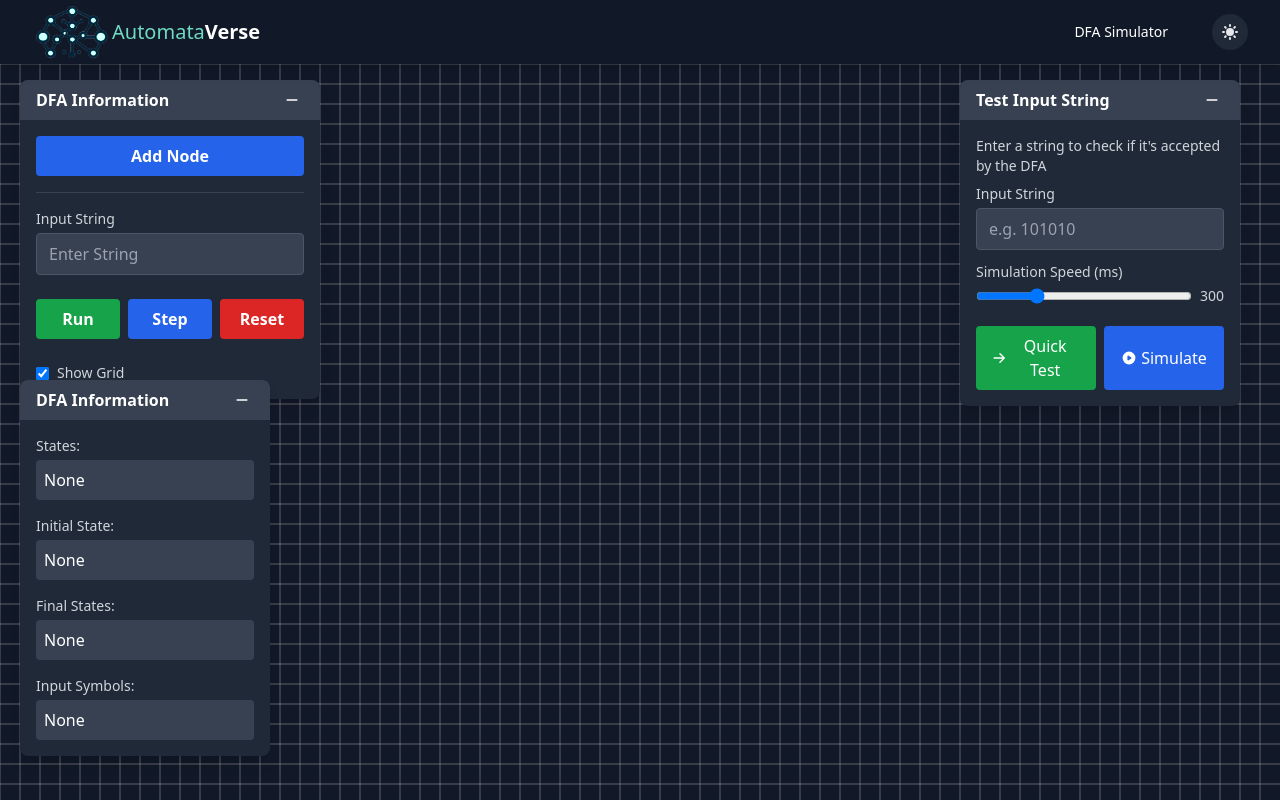
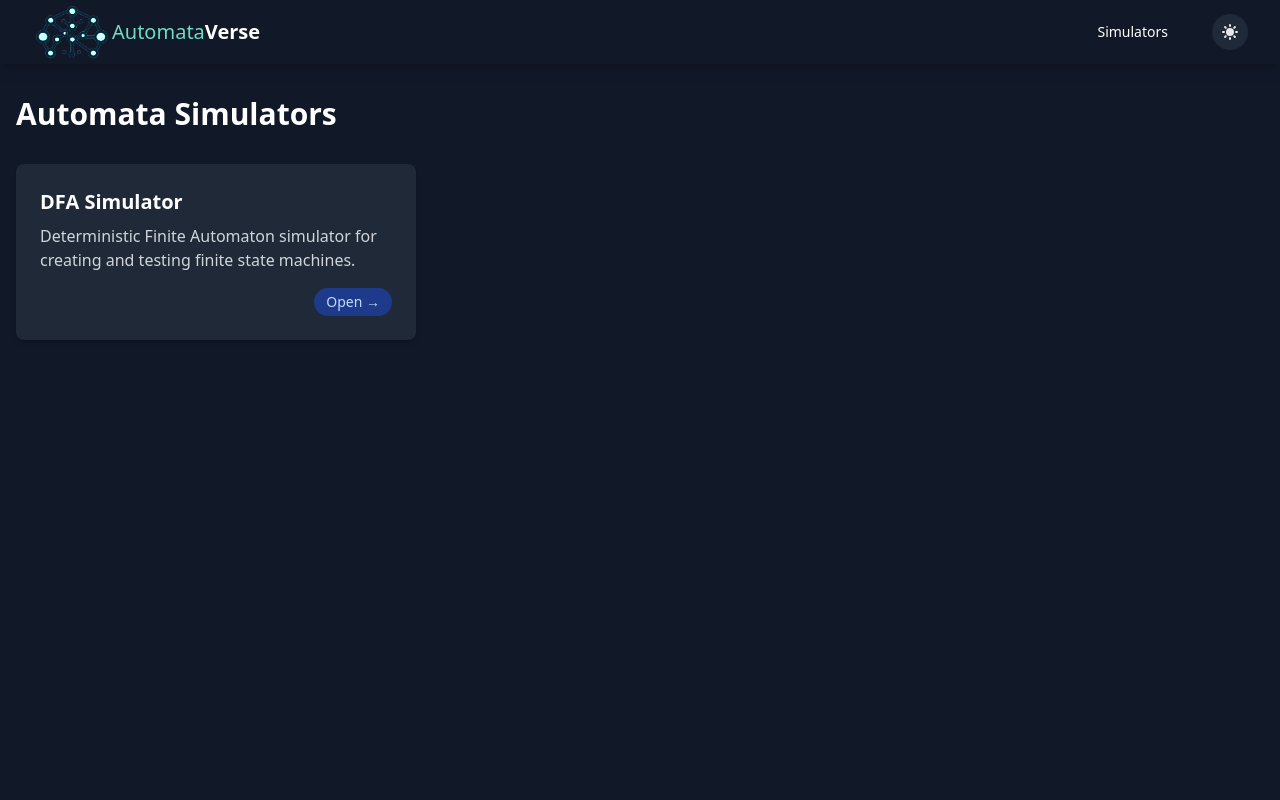
Before and after one commit to robinsingh-ai/AutomataVerse, a Next.js app: page /simulator in a window 1280 px wide. Built offline with nearby package versions, Linux system fonts and the light colour scheme.

Commit message:
added custom routes for sims

```diff
--- a/src/app/components/Navbar.tsx
+++ b/src/app/components/Navbar.tsx
@@ -39,7 +39,7 @@ const Navbar: React.FC<NavbarProps> = ({ onThemeChange, currentTheme }) => {
 
           <div className="hidden sm:ml-6 sm:flex sm:items-center sm:space-x-8">
             <Link href="/simulator" className="px-3 py-2 rounded-md text-sm font-medium hover:text-blue-600 transition-colors">
-              DFA Simulator
+              Simulators
             </Link>
             <button
               onClick={() => onThemeChange(currentTheme === 'dark' ? 'light' : 'dark')}
@@ -93,7 +93,7 @@ const Navbar: React.FC<NavbarProps> = ({ onThemeChange, currentTheme }) => {
             }`}
             onClick={() => setMenuOpen(false)}
           >
-            DFA Simulator
+            Simulators
           </Link>
           <button
             onClick={() => {
--- /dev/null
+++ b/src/app/simulator/dfa/layout.tsx
@@ -0,0 +1,15 @@
+'use client';
+
+import React from 'react';
+
+export default function DFALayout({
+  children,
+}: {
+  children: React.ReactNode;
+}) {
+  return (
+    <div className="w-full h-full">
+      {children}
+    </div>
+  );
+}
--- /dev/null
+++ b/src/app/simulator/dfa/page.tsx
@@ -0,0 +1,14 @@
+'use client';
+
+import React, { useState } from 'react';
+import AutomataSimulator from '../../../simulators/dfa/AutomataSimulator';
+
+export default function DFASimulatorPage() {
+  const [simulatorType] = useState<'Automata'>('Automata');
+
+  return (
+    <>
+      {simulatorType === 'Automata' && <AutomataSimulator />}
+    </>
+  );
+}
--- /dev/null
+++ b/src/app/simulator/layout.tsx
@@ -0,0 +1,22 @@
+'use client';
+
+import React from 'react';
+import { useTheme } from '../context/ThemeContext';
+import Navbar from '../components/Navbar';
+
+export default function SimulatorLayout({
+  children,
+}: {
+  children: React.ReactNode;
+}) {
+  const { theme, setTheme } = useTheme();
+
+  return (
+    <main className={`h-screen w-screen flex flex-col ${theme === 'dark' ? 'bg-gray-900 text-white' : 'bg-gray-50 text-gray-900'}`}>
+      <Navbar onThemeChange={setTheme} currentTheme={theme} />
+      <div className="pt-16 flex-grow">
+        {children}
+      </div>
+    </main>
+  );
+}
--- a/src/app/simulator/page.tsx
+++ b/src/app/simulator/page.tsx
@@ -1,21 +1,47 @@
 'use client';
 
-import React, { useState } from 'react';
-import AutomataSimulator from '../../simulators/dfa/AutomataSimulator';
-import Navbar from '../components/Navbar';
+import React from 'react';
+import Link from 'next/link';
 import { useTheme } from '../context/ThemeContext';
 
-export default function SimulatorPage() {
-  const [simulatorType] = useState<'Automata'>('Automata');
-  const { theme, setTheme } = useTheme();
+export default function SimulatorHomePage() {
+  const { theme } = useTheme();
+
+  const simulators = [
+    {
+      id: 'dfa',
+      name: 'DFA Simulator',
+      description: 'Deterministic Finite Automaton simulator for creating and testing finite state machines.',
+      path: '/simulator/dfa',
+    },
+    // Add more simulators here in the future
+  ];
 
   return (
-    <main className={`h-screen w-screen flex flex-col ${theme === 'dark' ? 'bg-gray-900 text-white' : 'bg-gray-50 text-gray-900'}`}>
-      <Navbar onThemeChange={setTheme} currentTheme={theme} />
+    <div className="container mx-auto px-4 py-8">
+      <h1 className="text-3xl font-bold mb-8">Automata Simulators</h1>
 
-      <div className="pt-16 flex-grow">
-        {simulatorType === 'Automata' && <AutomataSimulator />}
+      <div className="grid grid-cols-1 md:grid-cols-2 lg:grid-cols-3 gap-6">
+        {simulators.map((simulator) => (
+          <Link
+            href={simulator.path}
+            key={simulator.id}
+            className={`block p-6 rounded-lg shadow-md transition-transform transform hover:scale-105 hover:shadow-lg
+              ${theme === 'dark' ? 'bg-gray-800 hover:bg-gray-700' : 'bg-white hover:bg-gray-50'}`}
+          >
+            <h2 className="text-xl font-semibold mb-2">{simulator.name}</h2>
+            <p className={`${theme === 'dark' ? 'text-gray-300' : 'text-gray-600'}`}>
+              {simulator.description}
+            </p>
+            <div className="mt-4 flex justify-end">
+              <span className={`inline-flex items-center px-3 py-1 rounded-full text-sm font-medium
+                ${theme === 'dark' ? 'bg-blue-900 text-blue-200' : 'bg-blue-100 text-blue-800'}`}>
+                Open &rarr;
+              </span>
+            </div>
+          </Link>
+        ))}
       </div>
-    </main>
+    </div>
   );
 }
```
